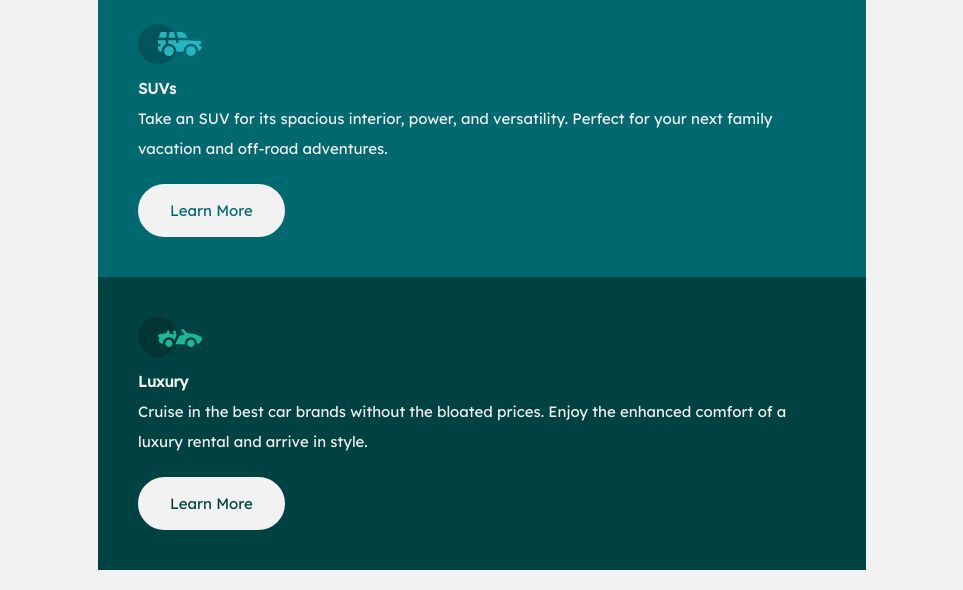
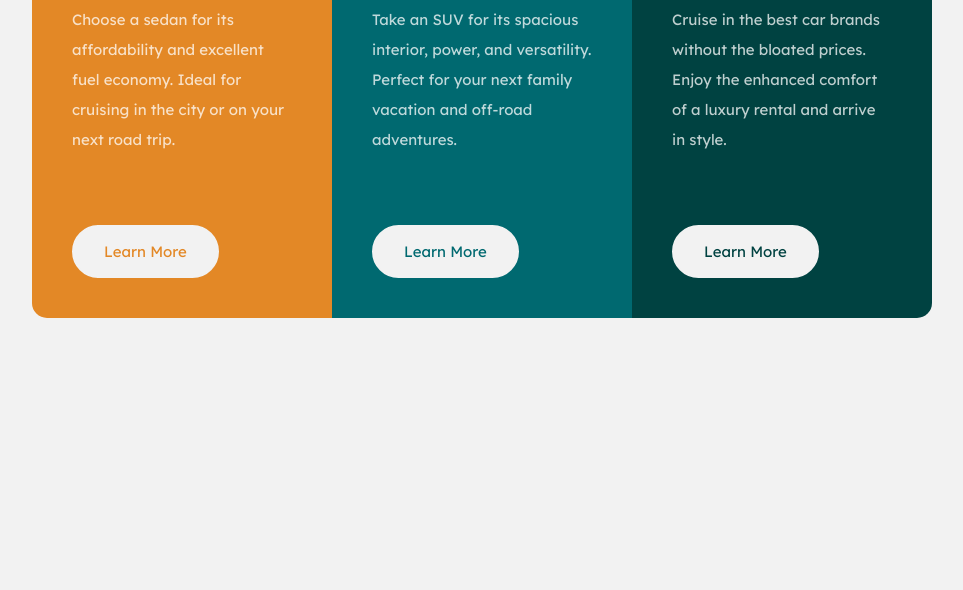
Before and after one commit to Tomas-Arrativel/3-column-preview-card, a plain HTML site: page index.html in a window 1280 px wide. Shown: the part 329-919 px from the top of the page, without its empty margins (158-1121 px from the left). After the commit the page ends 800 px from the top, so only its background shows below. Drawn offline with Linux system fonts and the light colour scheme.

Commit message:
Update style.css

```diff
--- a/styles/style.css
+++ b/styles/style.css
@@ -9,6 +9,7 @@
 }
 
 body {
+  min-height: 100vh;
   display: flex;
   justify-content: center;
   align-items: center;
@@ -17,16 +18,22 @@ body {
 
 .container {
   width: 375px;
-  color: #f2f2f2;
+  color: #ffffffbf;
   margin: 20px 0;
 }
 
-h2 {
+h1 {
   font-family: "Big Shoulders Display", cursive;
   font-weight: 700;
   font-size: 40px;
   text-transform: uppercase;
   margin: 30px 0;
+  color: #f2f2f2;
+}
+
+.cars {
+  border-radius: 1rem;
+  overflow: hidden;
 }
 
 .sedans,
@@ -83,7 +90,14 @@ h2 {
 }
 
 @media (min-width: 768px) {
+  .cars {
+    display: grid;
+    grid-template-columns: repeat(3, 1fr);
+  }
   .container {
-    min-width: 768px;
+    width: 900px;
+  }
+  .btn {
+    margin-top: 70px;
   }
 }
```
